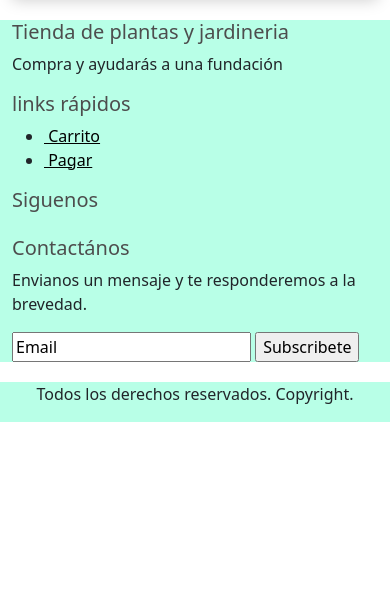
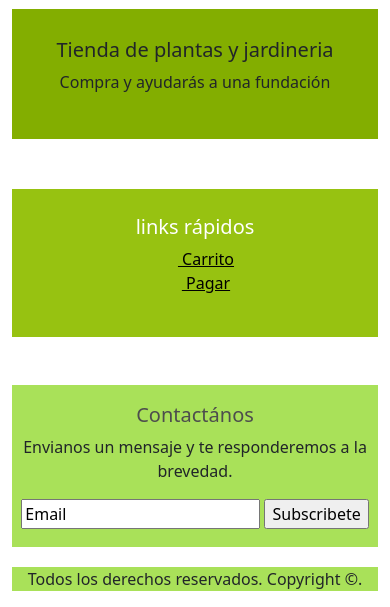
Before and after one commit to luis23saavedra/garden_store, a Django app: page /checkout/ in a window 390 px wide. Shown: the part 919-1526 px from the top of the page. Before the commit the page ends 1341 px from the top, so only its background shows below. Run offline with Django 4.2, Linux system fonts and the light colour scheme; tables that the repository leaves empty hold one stand-in row (values such as "Sample post"); some libraries are stand-ins or nearby versions.

Commit message:
front end

```diff
--- a/static/css/main.css
+++ b/static/css/main.css
@@ -11,7 +11,7 @@ h6 {
     color: hsl(0, 0%, 30%);
 }
 
-.box-element {
+.box-elementa {
     box-shadow: hsl(0, 0%, 80%) 0 0 16px;
     background-color: #fff;
     border-radius: 4px;
@@ -103,7 +103,15 @@ h6 {
 }
 
 .row {
-    background-color: rgba(127, 255, 212, 0.553);
+    background-color: whitesmoke;
+    padding-top: 5%;
+    padding-bottom: 5%;
+
+    margin-top: 150px;
+    margin-left: 20px;
+    margin-right: 20px;
+
+
 }
 
 .col-lg-4 {
@@ -112,6 +120,8 @@ h6 {
 
 .container {
     margin-top: 20px;
+    margin-left: 20%;
+    margin-right: 20%;
 }
 #card-border{
     /*border: solid 10px;*/
@@ -123,3 +133,70 @@ h6 {
 
     transform: scale(1.05);
 }
+.divisor{
+    width: 100%;
+    height: 5px;
+    background-color: #a9e159;
+    margin-top: 0px;
+    margin-bottom: 0px;
+}
+.carrucel{
+    margin-top: 0px;
+    margin-left: 0%;
+    margin-right: 0%;
+    background-color: black;
+
+}
+.color-texto{
+    color: white
+    ;
+}
+.tarjetas{
+    margin-top: 50px;
+    padding-left: 130px;
+    padding-right: 0px;
+    background-color: whitesmoke;
+
+    display: block;
+}
+.links-rapidos{
+    text-align: center;
+    list-style: none;
+    background-color: #97c211;
+
+    padding-top: 7%;
+    padding-bottom: 7%;
+    margin-top: 50px;
+    color: black;
+}
+.eliminar-vinetas{
+    list-style: none;
+}
+.margen-lista{
+    margin-right: 3%;
+}
+.texto-footer{
+    margin-top: 30px;
+    text-align: center;
+    background-color: #83ae00;
+    padding-top: 8%;
+    padding-bottom: 8%;
+}
+.footer-contactanos{
+    background-color: #a9e159;
+    overflow: hidden;
+    transition: all ease-out 0.2s;
+    text-align: center;
+    padding-top: 5%;
+    padding-bottom: 5%;
+}
+.hover-div:hover{
+
+}
+.barra{
+    margin-left: 1px;
+    margin-right: 1px;
+}
+.footer-copyright{
+    background-color: #a9e159;
+}
--- a/store/templates/store/agregar_cliente.html
+++ b/store/templates/store/agregar_cliente.html
@@ -1,6 +1,6 @@
 {% extends 'store/main.html' %} {% load static %} {% block content %}
 
-<div class="row" <div class="col-12 col-md-6 offset-md-3">
+<div class="row" class="col-12 col-md-6 offset-md-3">
 
     <div class="card">
         <div class="card-body">
--- a/store/templates/store/main.html
+++ b/store/templates/store/main.html
@@ -12,7 +12,7 @@
 
 <body>
 
-    <nav class="navbar navbar-expand-lg navbar-success bg-success">
+    <nav class="navbar navbar-expand-lg navbar-dark bg-success barra">
         <a class="navbar-brand text-white" href="{% url 'store' %}">Venta de plantas y jardineria</a>
         <button class="navbar-toggler" type="button" data-toggle="collapse" data-target="#navbarSupportedContent" aria-controls="navbarSupportedContent" aria-expanded="false" aria-label="Toggle navigation">
            <span class="navbar-toggler-icon"></span>
@@ -78,31 +78,31 @@
         </div>
     </nav>
 
-    <div class="container">
+    <div class="">
         {% block content %} {% endblock content %}
     </div>
 
-    <footer id="footer" class="footer-1">
+    <footer id="footer" class="footer-1 ">
         <div class="main-footer widgets-dark typo-light">
             <div class="container">
-                <div class="row">
+                <div class="">
 
-                    <div class="col-xs-12 col-sm-6 col-md-3">
+                    <div class=" texto-footer">
                         <div class="widget subscribe no-box">
-                            <h5 class="widget-title">Tienda de plantas y jardineria<span></span></h5>
-                            <p>Compra y ayudarás a una fundación </p>
+                            <h5 class="widget-title text-dark">Tienda de plantas y jardineria<span></span></h5>
+                            <p class="text-dark">Compra y ayudarás a una fundación </p>
                         </div>
                     </div>
 
 
-                    <div class="col-xs-12 col-sm-6 col-md-3">
+                    <div class=" links-rapidos">
                         <div class="widget no-box">
-                            <h5 class="widget-title">links rápidos<span></span></h5>
-                            <ul class="thumbnail-widget">
-                                <li>
-                                    <div class="thumb-content"><a href="{% url 'cart' %}" class="text-black">&nbsp;Carrito</a></div>
+                            <h5 class="widget-title color-texto">links rápidos<span></span></h5>
+                            <ul class="thumbnail-widget eliminar-vinetas">
+                                <li class="margen-lista">
+                                    <div class="thumb-content"><a href="{% url 'cart' %}" class="text-black ">&nbsp;Carrito</a></div>
                                 </li>
-                                <li>
+                                <li class="margen-lista">
                                     <div class="thumb-content"><a href="{% url 'checkout' %}" class="text-black">&nbsp;Pagar</a></div>
                                 </li>
 
@@ -112,19 +112,12 @@
 
 
 
-                    <div class="col-xs-12 col-sm-6 col-md-3">
-                        <div class="widget no-box">
-                            <h5 class="widget-title">Siguenos<span></span></h5>
-                            <a href="#"> <i class="fa fa-facebook"> </i> </a>
-                            <a href="#"> <i class="fa fa-twitter"> </i> </a>
-                            <a href="#"> <i class="fa fa-youtube"> </i> </a>
-                        </div>
-                    </div>
+
                     <br>
                     <br>
 
 
-                    <div class="col-xs-12 col-sm-6 col-md-3">
+                    <div class="footer-contactanos hover-div">
                         <div class="widget no-box">
                             <h5 class="widget-title">Contactános<span></span></h5>
                             <p>Envianos un mensaje y te responderemos a la brevedad.</p>
@@ -141,11 +134,11 @@
                 </div>
             </div>
 
-            <div class="footer-copyright">
+            <div class="">
                 <div class="container">
-                    <div class="row">
+                    <div class="footer-copyright">
                         <div class="col-md-12 text-center">
-                            <p>Todos los derechos reservados. Copyright.</p>
+                            <p>Todos los derechos reservados. Copyright ©.</p>
                         </div>
                     </div>
                 </div>
```
Also changed, not shown: store/templates/store/store.html (+34 -44 lines), static/images/imagenCarrusel1.jpg (added), static/images/imagenCarrusel2.jpg (added), static/images/imagenCarrusel3.jpg (added).
